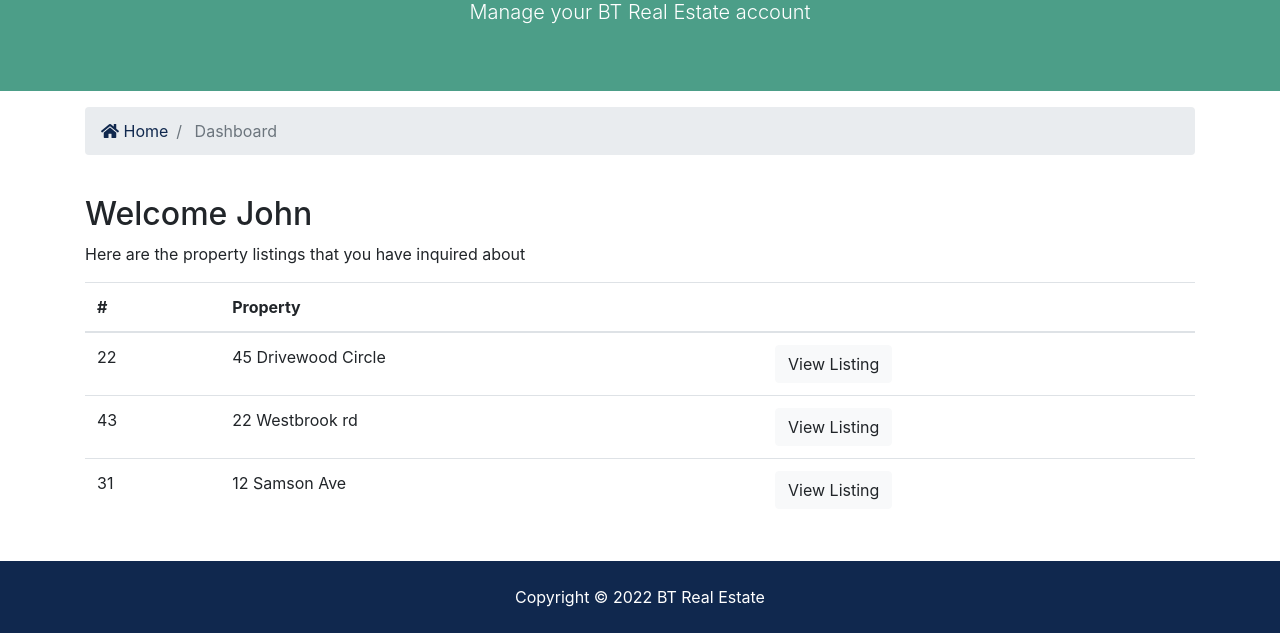
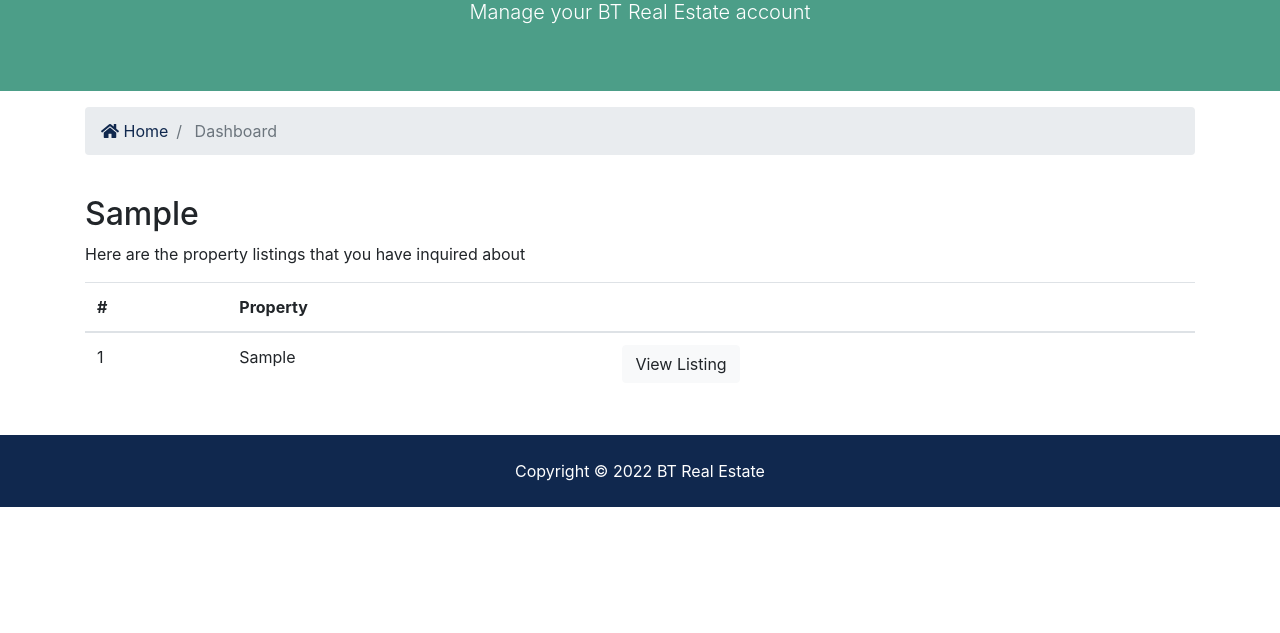
Before and after one commit to khattab97/Real_Estate, a Django app: template templates/accounts/dashboard.html in a window 1280 px wide. Shown: the part 254-887 px from the top of the page. After the commit the page ends 761 px from the top, so only its background shows below. Run offline with Django 4.2, Linux system fonts and the light colour scheme; the template is opened without the code that fills it: values that come from a table or form of the project are taken from there, others are empty; a user stored in the database is signed in; tables that the repository leaves empty hold one stand-in row (values such as "Sample post"); some libraries are stand-ins or nearby versions.

Commit message:
Adding Logic To template

```diff
--- a/templates/accounts/dashboard.html
+++ b/templates/accounts/dashboard.html
@@ -37,7 +37,8 @@
     <div class="container">
       <div class="row">
         <div class="col-md-12">
-          <h2>Welcome John</h2>
+          <h2>{{ user.first_name }}</h2>
+            {% if contacts %}
               <p>Here are the property listings that you have inquired about</p>
               <table class="table">
                 <thead>
@@ -48,29 +49,23 @@
                   </tr>
                 </thead>
                 <tbody>
+                {% for contact in contacts %}
                   <tr>
-                <td>22</td>
-                <td>45 Drivewood Circle</td>
+                    <td>{{ contact.id }}</td>
+                    <td>{{ contact.listing }}</td>
                     <td>
-                  <a class="btn btn-light" href="#">View Listing</a>
+                      <a class="btn btn-light" href="{% url 'listings:listing' contact.listing_id %}">View Listing</a>
                     </td>
                   </tr>
-              <tr>
-                <td>43</td>
-                <td>22 Westbrook rd</td>
-                <td>
-                  <a class="btn btn-light" href="#">View Listing</a>
-                </td>
-              </tr>
-              <tr>
-                <td>31</td>
-                <td>12 Samson Ave</td>
-                <td>
-                  <a class="btn btn-light" href="#">View Listing</a>
-                </td>
-              </tr>
+                {% endfor %}
+
+
+
                 </tbody>
               </table>
+            {% else %}
+                <p>You have not made any queries yet</p>
+            {% endif %}
         </div>
       </div>
     </div>
```
Lines whose indentation alone changed are shown as unchanged.
